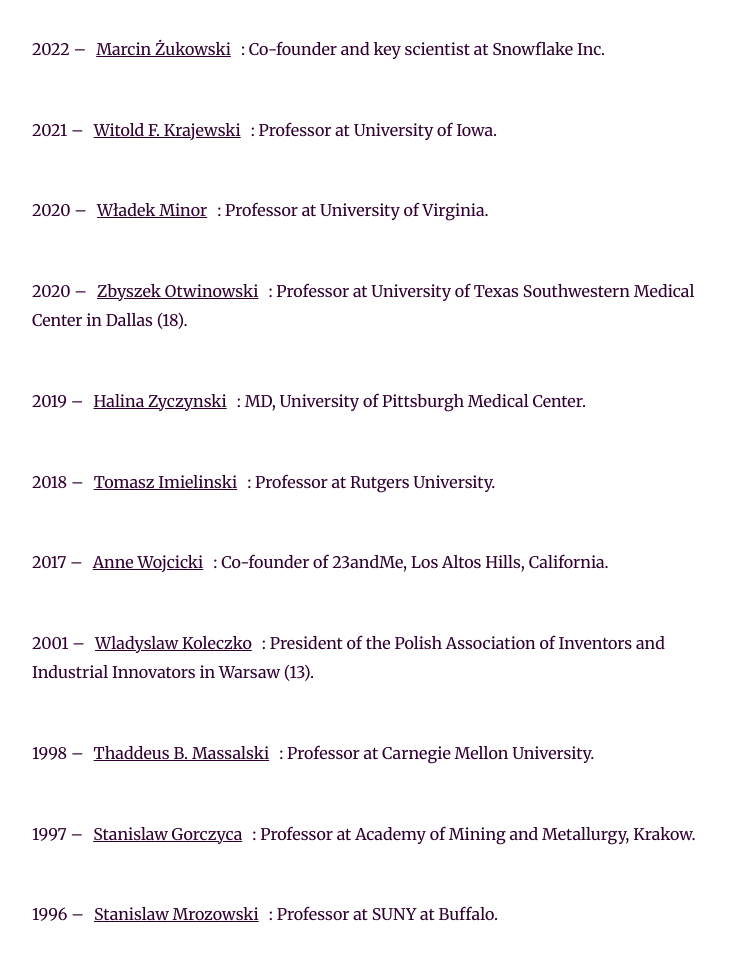
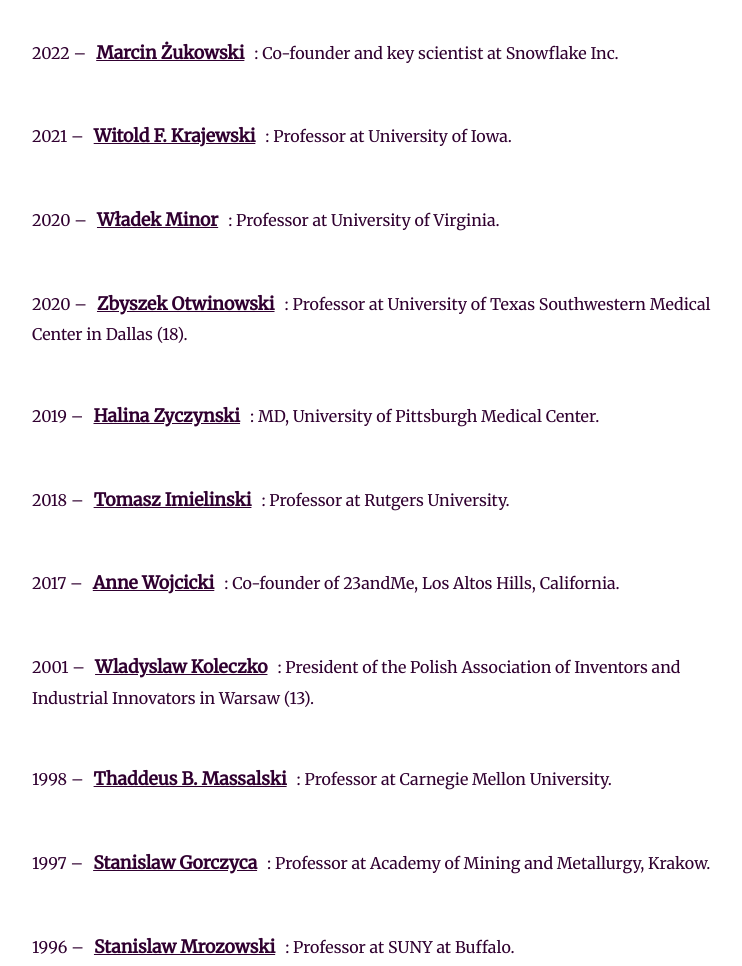
Before and after one commit to likhitgarimella/Website, a plain HTML site: page index.html in a window 1280 px wide. Shown: the part 380-1346 px from the top of the page, without its empty margins (256-998 px from the left). Drawn offline with Linux system fonts and the light colour scheme.

Commit message:
names bold

```diff
--- a/index.html
+++ b/index.html
@@ -27,6 +27,16 @@
   }
 
   .underline {
+    text-decoration: underline;
+  }
+
+  .underline1 {
+    text-decoration: underline;
+    font-weight: bolder;
+    font-size: 1.1rem;
+  }
+
+  .underline2 {
     text-decoration: underline;
   }
 
@@ -92,9 +102,9 @@
 
   <div class="middleContainer">
     <div class="intro">
-      <p class="introPara"><span class="underline"><a href="https://en.wikipedia.org/wiki/Tadeusz_Sendzimir">Tadeusz Sendzimir</a></span>(1894-1989) received worldwide recognition for his outstanding and numerous contributions to metallurgy. By the early 1980s up to 90 percent of the world's stainless steel passed through the Sendzimir process. Overall, Tadeusz Sendzimir, and the company he founded, has helped to alter the complete technological processes in steel rolling over the last six decades.</p>
+      <p class="introPara"><span class="underline1"><a href="https://en.wikipedia.org/wiki/Tadeusz_Sendzimir">Tadeusz Sendzimir</a></span>(1894-1989) received worldwide recognition for his outstanding and numerous contributions to metallurgy. By the early 1980s up to 90 percent of the world's stainless steel passed through the Sendzimir process. Overall, Tadeusz Sendzimir, and the company he founded, has helped to alter the complete technological processes in steel rolling over the last six decades.</p>
       <br>
-      <p class="introPara">The Polish Institute of Arts and Sciences of America (PIASA) is a Polish-American scholarly institution that grants the Sendzimir Award for Outstanding Poles in the field of Applied Sciences.<span class="underline"><a href="https://piasa.org/awards/">Click here</a></span>for the list of all PIASA awards.</p>
+      <p class="introPara">The Polish Institute of Arts and Sciences of America (PIASA) is a Polish-American scholarly institution that grants the Sendzimir Award for Outstanding Poles in the field of Applied Sciences.<span class="underline2"><a href="https://piasa.org/awards/">Click here</a></span>for the list of all PIASA awards.</p>
     </div>
     <br>
 
@@ -103,34 +113,34 @@
 
     <div>
       <div class="scis-engs">
-        <p>2022 –<span class="underline"><a href="https://www.linkedin.com/in/marcinzukowski/">Marcin Żukowski</a></span>: Co-founder and key scientist at Snowflake Inc.</p>
+        <p>2022 –<span class="underline1"><a href="https://www.linkedin.com/in/marcinzukowski/">Marcin Żukowski</a></span>: Co-founder and key scientist at Snowflake Inc.</p>
         <br>
-        <p>2021 –<span class="underline"><a href="https://engineering.uiowa.edu/people/witold-f-krajewski">Witold F. Krajewski</a></span>: Professor at University of Iowa.</p>
+        <p>2021 –<span class="underline1"><a href="https://engineering.uiowa.edu/people/witold-f-krajewski">Witold F. Krajewski</a></span>: Professor at University of Iowa.</p>
         <br>
-        <p>2020 –<span class="underline"><a href="https://en.wikipedia.org/wiki/Wladek_Minor">Władek Minor</a></span>: Professor at University of Virginia.</p>
+        <p>2020 –<span class="underline1"><a href="https://en.wikipedia.org/wiki/Wladek_Minor">Władek Minor</a></span>: Professor at University of Virginia.</p>
         <br>
-        <p>2020 –<span class="underline"><a href="https://pl.wikipedia.org/wiki/Zbyszek_Otwinowski">Zbyszek Otwinowski</a></span>: Professor at University of Texas Southwestern Medical Center in Dallas (18).</p>
+        <p>2020 –<span class="underline1"><a href="https://pl.wikipedia.org/wiki/Zbyszek_Otwinowski">Zbyszek Otwinowski</a></span>: Professor at University of Texas Southwestern Medical Center in Dallas (18).</p>
         <br>
-        <p>2019 –<span class="underline"><a href="https://www.obgyn.pitt.edu/people/halina-m-zyczynski-md">Halina Zyczynski</a></span>: MD, University of Pittsburgh Medical Center.</p>
+        <p>2019 –<span class="underline1"><a href="https://www.obgyn.pitt.edu/people/halina-m-zyczynski-md">Halina Zyczynski</a></span>: MD, University of Pittsburgh Medical Center.</p>
         <br>
-        <p>2018 –<span class="underline"><a href="https://en.wikipedia.org/wiki/Tomasz_Imieli%C5%84ski">Tomasz Imielinski</a></span>: Professor at Rutgers University.</p>
+        <p>2018 –<span class="underline1"><a href="https://en.wikipedia.org/wiki/Tomasz_Imieli%C5%84ski">Tomasz Imielinski</a></span>: Professor at Rutgers University.</p>
         <br>
-        <p>2017 –<span class="underline"><a href="https://en.wikipedia.org/wiki/Anne_Wojcicki">Anne Wojcicki</a></span>: Co-founder of 23andMe, Los Altos Hills, California.</p>
+        <p>2017 –<span class="underline1"><a href="https://en.wikipedia.org/wiki/Anne_Wojcicki">Anne Wojcicki</a></span>: Co-founder of 23andMe, Los Altos Hills, California.</p>
         <br>
-        <p>2001 –<span class="underline"><a href="http://arch.przeglad-techniczny.pl/archiwum/arch/2006/05/Koleczko.htm">Wladyslaw Koleczko</a></span>: President of the Polish Association of Inventors and Industrial Innovators in Warsaw (13).</p>
+        <p>2001 –<span class="underline1"><a href="http://arch.przeglad-techniczny.pl/archiwum/arch/2006/05/Koleczko.htm">Wladyslaw Koleczko</a></span>: President of the Polish Association of Inventors and Industrial Innovators in Warsaw (13).</p>
         <br>
-        <p>1998 –<span class="underline"><a href="https://pl.wikipedia.org/wiki/Tadeusz_Bronis%C5%82aw_Massalski">Thaddeus B. Massalski</a></span>: Professor at Carnegie Mellon University.</p>
+        <p>1998 –<span class="underline1"><a href="https://pl.wikipedia.org/wiki/Tadeusz_Bronis%C5%82aw_Massalski">Thaddeus B. Massalski</a></span>: Professor at Carnegie Mellon University.</p>
         <br>
-        <p>1997 –<span class="underline"><a href="https://pl.wikipedia.org/wiki/Stanis%C5%82aw_Gorczyca_(profesor)">Stanislaw Gorczyca</a></span>: Professor at Academy of Mining and Metallurgy, Krakow.</p>
+        <p>1997 –<span class="underline1"><a href="https://pl.wikipedia.org/wiki/Stanis%C5%82aw_Gorczyca_(profesor)">Stanislaw Gorczyca</a></span>: Professor at Academy of Mining and Metallurgy, Krakow.</p>
         <br>
-        <p>1996 –<span class="underline"><a href="https://en.wikipedia.org/wiki/Stanis%C5%82aw_Mrozowski">Stanislaw Mrozowski</a></span>: Professor at SUNY at Buffalo.</p>
+        <p>1996 –<span class="underline1"><a href="https://en.wikipedia.org/wiki/Stanis%C5%82aw_Mrozowski">Stanislaw Mrozowski</a></span>: Professor at SUNY at Buffalo.</p>
         <br>
       </div>
     </div>
   </div>
 
   <div class="bottomContainer">
-    <span class = "underline"><a class="footer-link" href="mailto:timielinski@gmail.com">Contact Us</a></span>
+    <span class = "underline2"><a class="footer-link" href="mailto:timielinski@gmail.com">Contact Us</a></span>
     <p class="copyright">Sendzimir Award Recipients</p>
   </div>
 
```
